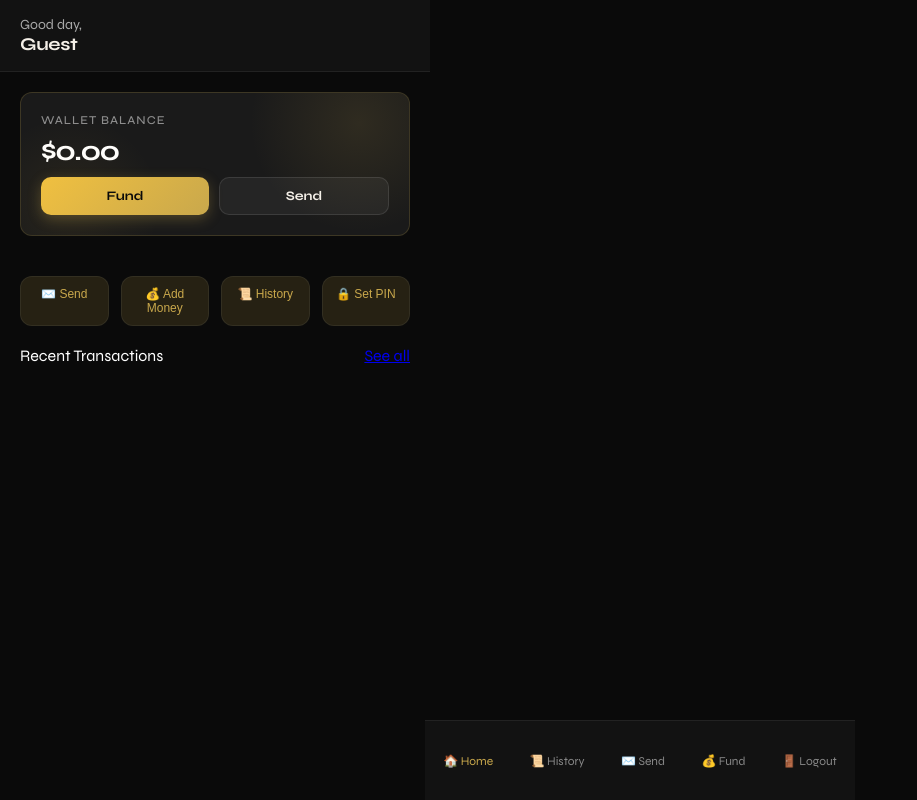
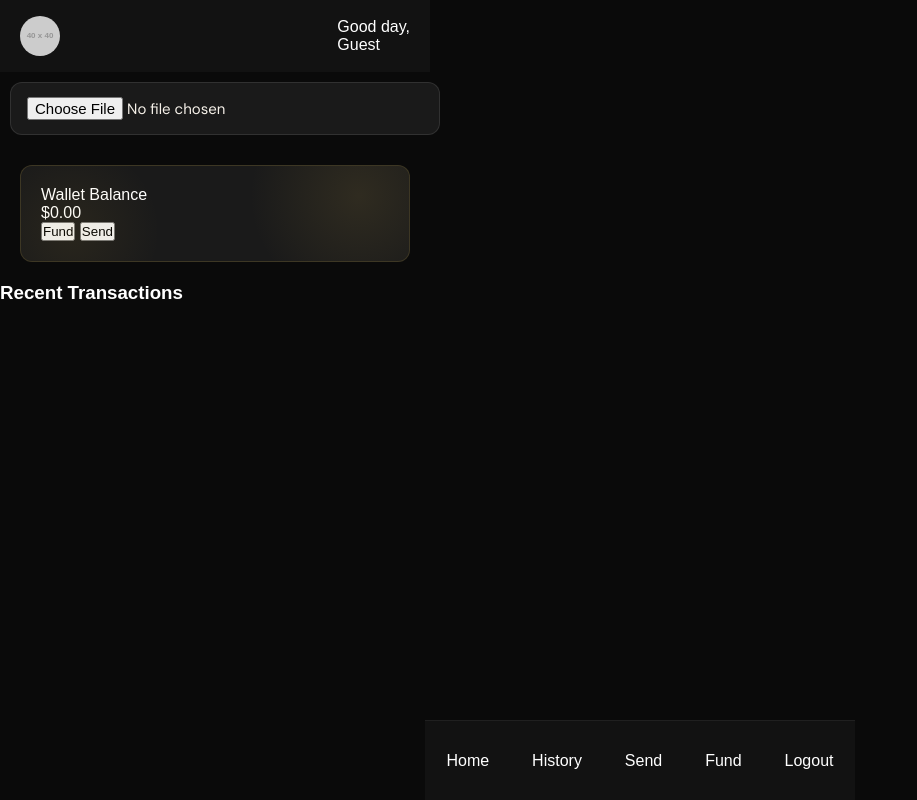
Before and after one commit to 0xfestac/festac-app, a plain HTML site: page frontend/dashboard.html in a window 1280 px wide. Shown: the whole page, without its empty margins (0-917 px from the left). Drawn offline with Linux system fonts and the light colour scheme; no server answers; placeholder pictures from the web are drawn by us.

Commit message:
Update dashboard.html

```diff
--- a/frontend/dashboard.html
+++ b/frontend/dashboard.html
@@ -4,189 +4,81 @@
 <meta charset="UTF-8">
 <title>Festac — Dashboard</title>
 <meta name="viewport" content="width=device-width, initial-scale=1.0">
-  <link rel="manifest" href="manifest.json">
-  <meta name="theme-color" content="#c9a84c">
+
 <link rel="stylesheet" href="css/style.css">
 
 <style>
-    body, .page {
-      background-color: #0a0a0a;
-      color: #fff;
-      font-family: 'Syne', sans-serif;
-      margin: 0;
-      padding: 0;
+body { background:#0a0a0a; color:#fff; font-family:sans-serif; margin:0; }
+
+.top-header {
+  display:flex; align-items:center;
+  padding:16px 20px; background:#121212;
 }
 
-    .top-header {
-      display: flex;
-      justify-content: space-between;
-      align-items: center;
-      padding: 16px 20px;
-      background: #121212;
-      border-bottom: 1px solid #222;
+.balance-card {
+  background:#1a1a1a; margin:20px;
+  padding:20px; border-radius:12px;
 }
 
-    .greeting-text { font-size: 14px; color: #aaa; }
-    .greeting-name { font-size: 18px; font-weight: 700; }
+.balance-amount { font-size:28px; font-weight:bold; }
 
-    .balance-card {
-      background: #1a1a1a;
-      margin: 20px;
-      padding: 20px;
-      border-radius: 12px;
+.bottom-nav {
+  position:fixed; bottom:0; width:100%;
+  display:flex; justify-content:space-around;
+  background:#121212; padding:8px 0;
 }
-
-    .balance-label { font-size: 12px; color: #aaa; }
-    .balance-amount { font-size: 28px; font-weight: 700; margin: 8px 0; }
-
-    .balance-footer {
-      display: flex;
-      gap: 10px;
-      margin-top: 12px;
-    }
-
-    .bal-action-btn {
-      flex: 1;
-      padding: 10px;
-      border-radius: 10px;
-      font-weight: 700;
-      cursor: pointer;
-      border: none;
-    }
-
-    .gold { background: #c9a84c; color: #000; }
-    .outline {
-      background: #121212;
-      border: 1px solid #c9a84c;
-      color: #c9a84c;
-    }
-
-    .quick-actions {
-      display: flex;
-      justify-content: space-between;
-      padding: 0 20px;
-      margin: 20px 0;
-    }
-
-    .quick-btn {
-      flex: 1;
-      display: flex;
-      flex-direction: column;
-      align-items: center;
-      padding: 10px;
-      border-radius: 12px;
-      background: rgba(201,168,76,0.15);
-      color: #c9a84c;
-      font-size: 12px;
-      cursor: pointer;
-    }
-
-    #adminBtn {
-      display: none;
-      width: calc(100% - 40px);
-      margin: 10px 20px 20px;
-      padding: 14px;
-      border-radius: 14px;
-      background: rgba(201,168,76,0.2);
-      color: #c9a84c;
-      border: 1px solid rgba(201,168,76,0.35);
-      font-weight: 700;
-      cursor: pointer;
-      text-align: center;
-    }
-
-    .section { padding: 0 20px 20px; }
-
-    .section-header {
-      display: flex;
-      justify-content: space-between;
-      margin-bottom: 12px;
-    }
-
-    .section-link {
-      color: #c9a84c;
-      text-decoration: none;
-      font-weight: 600;
-    }
-    .bottom-nav {
-      position: fixed;
-      bottom: 0;
-      width: 100%;
-      display: flex;
-      justify-content: space-around;
-      background: #121212;
-      padding: 8px 0;
-      border-top: 1px solid #222;
-    }
-
-    .nav-item {
-      font-size: 12px;
-      color: #888;
-      cursor: pointer;
-    }
-
-    .nav-item.active { color: #c9a84c; }
 </style>
 </head>
 
 <body>
-<div class="page">
 
-  <!-- Header -->
+<!-- HEADER WITH PROFILE -->
 <div class="top-header">
+  <img id="profilePic"
+       src="https://via.placeholder.com/40"
+       style="width:40px;height:40px;border-radius:50%;margin-right:10px;" />
+
   <div>
-      <div class="greeting-text">Good day,</div>
-      <div class="greeting-name" id="greetingName"></div>
+    <div>Good day,</div>
+    <div id="greetingName"></div>
   </div>
 </div>
 
-  <!-- Balance -->
+<!-- UPLOAD -->
+<input type="file" id="uploadPic" accept="image/*" style="margin:10px;">
+
+<!-- BALANCE -->
 <div class="balance-card">
-    <div class="balance-label">Wallet Balance</div>
-    <div class="balance-amount" id="balance">$0.00</div>
+  <div>Wallet Balance</div>
+  <div id="balance">$0.00</div>
 
-    <div class="balance-footer">
-      <button class="bal-action-btn gold" onclick="goFund()">Fund</button>
-      <button class="bal-action-btn outline" onclick="goSend()">Send</button>
-    </div>
+  <button onclick="goFund()">Fund</button>
+  <button onclick="goSend()">Send</button>
 </div>
 
-  <!-- Quick Actions -->
-  <div class="quick-actions">
-    <button class="quick-btn" onclick="goSend()">✉️ Send</button>
-    <button class="quick-btn" onclick="goFund()">💰 Add Money</button>
-    <button class="quick-btn" onclick="goTransactions()">📜 History</button>
-    <button class="quick-btn" onclick="window.location='setpin.html'">🔒 Set PIN</button>
-  </div>
+<!-- ADMIN -->
+<button id="adminBtn" style="display:none;" onclick="goAdmin()">Admin Panel</button>
 
-  <!-- Admin Panel -->
-  <button id="adminBtn" onclick="goAdmin()">⚙️ Admin Panel</button>
-
-  <!-- Transactions -->
-  <div class="section">
-    <div class="section-header">
-      <span>Recent Transactions</span>
-      <a href="transaction.html">See all</a>
-    </div>
+<!-- TRANSACTIONS -->
+<div>
+  <h3>Recent Transactions</h3>
   <div id="recentList"></div>
 </div>
 
+<!-- NAV -->
+<div class="bottom-nav">
+  <div onclick="location='dashboard.html'">Home</div>
+  <div onclick="location='transaction.html'">History</div>
+  <div onclick="location='send.html'">Send</div>
+  <div onclick="location='fund.html'">Fund</div>
+  <div onclick="logout()">Logout</div>
 </div>
-
-<!-- Bottom Nav -->
-<nav class="bottom-nav">
-  <div class="nav-item active" onclick="window.location='dashboard.html'">🏠 Home</div>
-  <div class="nav-item" onclick="window.location='transaction.html'">📜 History</div>
-  <div class="nav-item" onclick="window.location='send.html'">✉️ Send</div>
-  <div class="nav-item" onclick="window.location='fund.html'">💰 Fund</div>
-  <div class="nav-item" onclick="logout()">🚪 Logout</div>
-</nav>
 
 <script src="js/app.js"></script>
 
 <script>
 function loadUserInfo() {
-  const token = getToken();
+  const token = localStorage.getItem("token");
   const nameEl = document.getElementById("greetingName");
 
   if (!token) {
@@ -196,16 +88,12 @@
 
   try {
     const payload = JSON.parse(atob(token.split('.')[1]));
+    nameEl.textContent = payload.name || payload.email;
 
-    // Show name instantly
-    nameEl.textContent = payload.name || payload.email || "User";
-
-    // Show admin button
     if (payload.role === "admin") {
       document.getElementById("adminBtn").style.display = "block";
     }
-
-  } catch (e) {
+  } catch {
     nameEl.textContent = "User";
   }
 }
```
Lines whose indentation alone changed are shown as unchanged.
